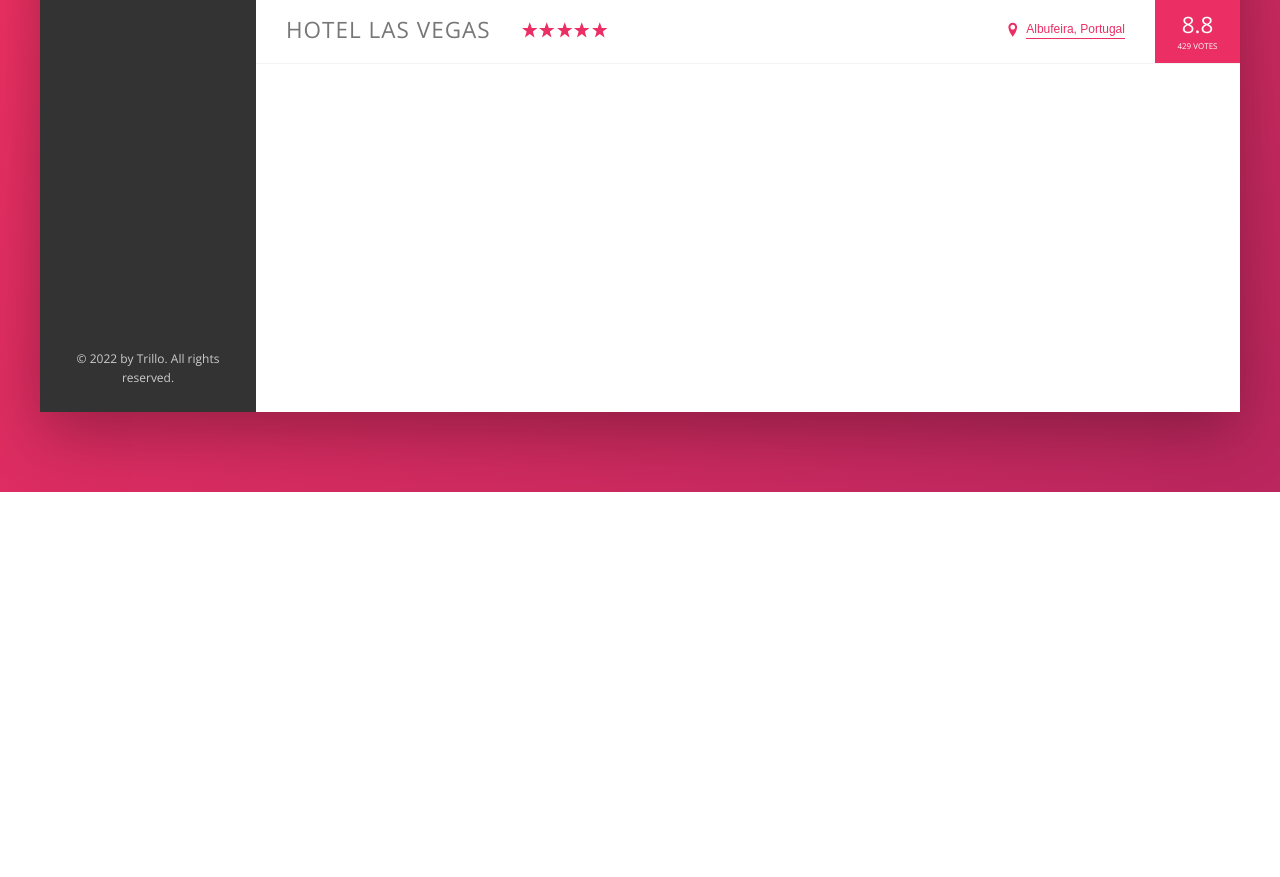
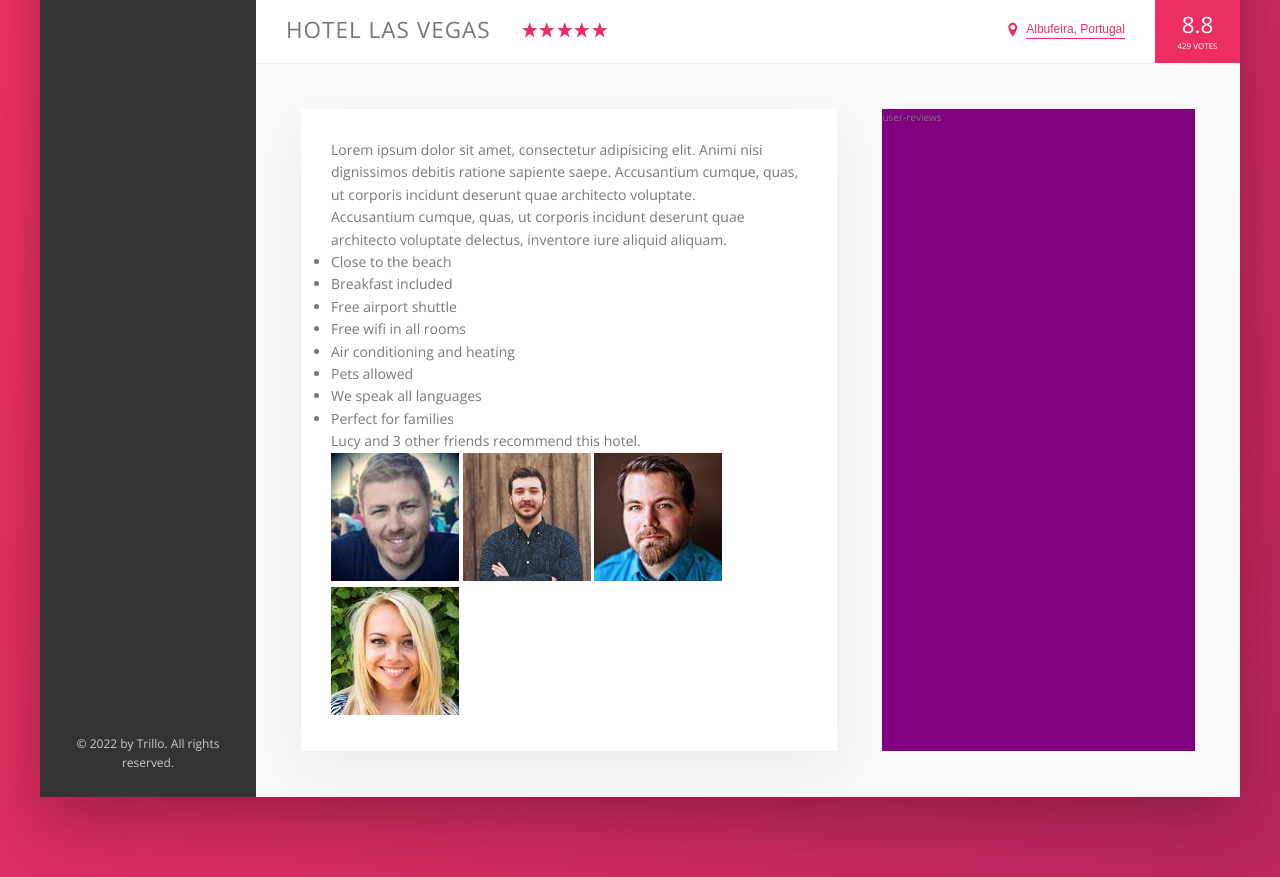
Before and after one commit to RvsB/Trillo-Project, a website: page index.html in a window 1280 px wide. Shown: the part 538-1415 px from the top of the page. Before the commit the page ends 1030 px from the top, so only its background shows below. Drawn offline with nearby package versions, Linux system fonts and the light colour scheme.

Commit message:
feat: added the markup for hotel details section

```diff
--- a/index.html
+++ b/index.html
@@ -46,6 +46,7 @@
                 </div>
             </nav>
         </header>
+
         <div class="content">
 
             <nav class="sidebar">
@@ -142,6 +143,44 @@
                         <div class="overview__rating-count">429 votes</div>
                     </div>
                 </div>
+
+                <div class="detail">
+                    <div class="description">
+                        <p class="paragraph">
+                            Lorem ipsum dolor sit amet, consectetur adipisicing elit. Animi nisi dignissimos debitis ratione sapiente saepe. Accusantium cumque, quas, ut corporis incidunt deserunt quae architecto voluptate.
+                        </p>
+
+                        <p class="paragraph">
+                            Accusantium cumque, quas, ut corporis incidunt deserunt quae architecto voluptate delectus, inventore iure aliquid aliquam.
+                        </p>
+                        <ul class="list">
+                            <li class="list__item">Close to the beach</li>
+                            <li class="list__item">Breakfast included</li>
+                            <li class="list__item">Free airport shuttle</li>
+                            <li class="list__item">Free wifi in all rooms</li>
+                            <li class="list__item">Air conditioning and heating</li>
+                            <li class="list__item">Pets allowed</li>
+                            <li class="list__item">We speak all languages</li>
+                            <li class="list__item">Perfect for families</li>
+                        </ul>
+
+                        <div class="recommend">
+                            <p class="recommend__count">
+                                Lucy and 3 other friends recommend this hotel.
+                            </p>
+                            <div class="recommend__friends">
+                                <img src="images/user-3.jpg" alt="Friend 1" class="recommend__photo">
+                                <img src="images/user-4.jpg" alt="Friend 2" class="recommend__photo">
+                                <img src="images/user-5.jpg" alt="Friend 3" class="recommend__photo">
+                                <img src="images/user-6.jpg" alt="Friend 4" class="recommend__photo">
+                            </div>
+                        </div>
+                    </div>
+
+                    <div class="user-reviews">
+                        user-reviews
+                    </div>
+                </div>
             </main>
         </div>
     </div>
--- a/sass/_base.scss
+++ b/sass/_base.scss
@@ -14,6 +14,9 @@
 
 
     --shadow-dark: 0 2rem 6rem rgba(0,0,0,.3);
+    --shadow-light: 0 2rem 5rem rgba(0,0,0,.06);
+
+    --line: 1px solid var(--color-grey-light-2);
 }
 
 
--- a/sass/_layout.scss
+++ b/sass/_layout.scss
@@ -35,6 +35,27 @@
 
 .hotel-view {
     background-color: white;
-    height: 80rem;
+    // height: 80rem; was only for testing purposes
     flex: 1;
 }
+
+.detail {
+    display: flex;
+    padding: 4.5rem;
+    background-color: var(--color-grey-light-1);
+    border-bottom: var(--line);
+}
+
+.description {
+    font-size: 1.4rem;
+    background-color: white;
+    box-shadow: var(--shadow-light);
+    padding: 3rem;
+    flex: 0 0 60%; //usually when using a percentage value here for basis, we set the other two values to 0
+    margin-right: 4.5rem;
+}
+
+.user-reviews {
+    background-color: purple;
+    flex: 1;
+}
```
Also changed, not shown: css/index.css.
